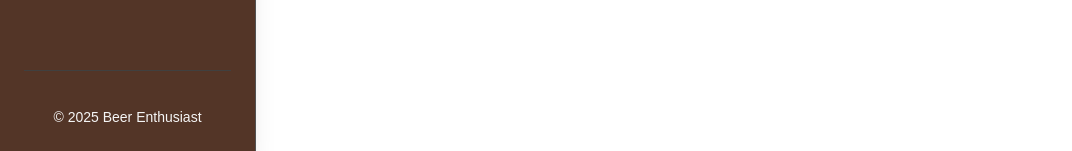
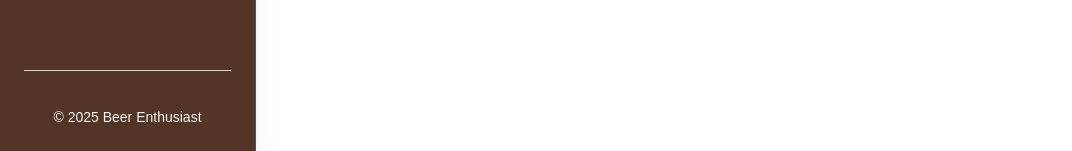
Before and after one commit to R3alNb1e/impact-beer-shelf, a Next.js app: page /favorites in a window 1280 px wide. Shown: the part 649-800 px from the top of the page, without its empty margins (0-1072 px from the left). Built offline with nearby package versions, Linux system fonts and the light colour scheme.

Commit message:
small fix

```diff
--- a/components/layout/Sidebar.tsx
+++ b/components/layout/Sidebar.tsx
@@ -40,7 +40,7 @@ const Sidebar = () => {
     const hoverTextColor = "hover:text-beer-jonquil";
 
     const lightBorderColor = "border-neutral-600";
-    const slightlyLighterBorderColor = "border-neutral-700";
+    const slightlyLighterBorderColor = "border-neutral-300";
 
     return (
         <>
```
